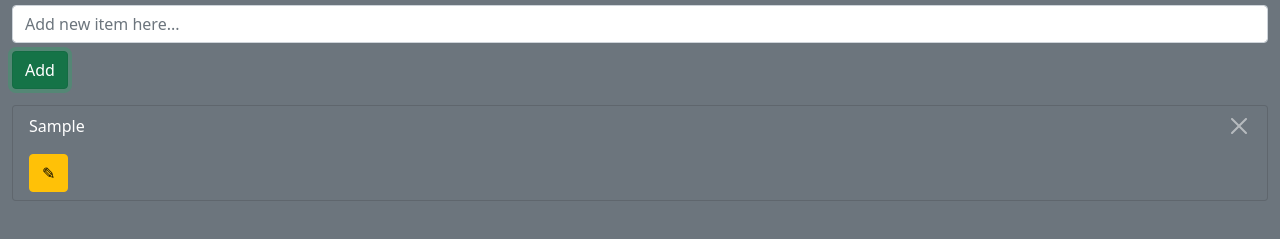
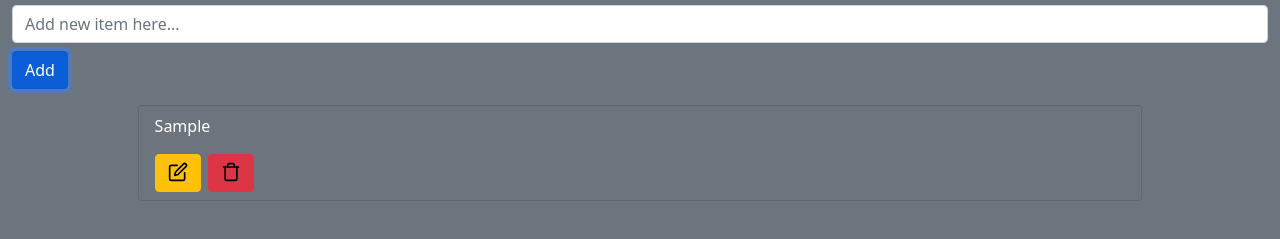
Before and after one commit to Kevin-Kolesky/ToDoList, a plain HTML site: page index.html in a window 1280 px wide. Both pictures are taken after typing "Sample" into the empty fields and a click on the button "Add". Shown: the part 121-360 px from the top of the page. Drawn offline with nearby package versions, Linux system fonts and the light colour scheme.

Commit message:
Added some custom styling on top of the the bootstrap classes

```diff
--- a/index.html
+++ b/index.html
@@ -4,6 +4,7 @@
     <meta charset="UTF-8">
     <meta name="viewport" content="width=device-width, initial-scale=1.0">
     <title>To-Do List:</title>
+    <link rel="stylesheet" href="styles.css">
     <link href="https://cdn.jsdelivr.net/npm/bootstrap@5.0.2/dist/css/bootstrap.min.css" rel="stylesheet" integrity="sha384-EVSTQN3/azprG1Anm3QDgpJLIm9Nao0Yz1ztcQTwFspd3yD65VohhpuuCOmLASjC" crossorigin="anonymous">
     <script src="https://cdn.jsdelivr.net/npm/bootstrap@5.0.2/dist/js/bootstrap.bundle.min.js" integrity="sha384-MrcW6ZMFYlzcLA8Nl+NtUVF0sA7MsXsP1UyJoMp4YLEuNSfAP+JcXn/tWtIaxVXM" crossorigin="anonymous"></script>
   </head>
@@ -15,7 +16,7 @@
         <input type="text" class="form-control" id="todo-input" placeholder="Add new item here...">
       </div>
 
-      <button id="add-button" type="button" class="mb-3 btn btn-success">Add</button>
+      <button id="add-button" type="button" class="mb-3 btn btn-primary">Add</button>
 
       <ul class="list-group" id="todo-list">
         <!-- To-Do items will be dynamically added here -->
--- a/script.js
+++ b/script.js
@@ -31,13 +31,24 @@ function displayItems() {
     items.forEach((item, index) => {
         let HTMLString = `
             <li class="list-group-item text-white list-group-item-action bg-secondary" id="item${index}">
-                <button type="button" class="delete-button btn-close btn-close-white float-end" aria-label="Close" id="edit${index}"></button>
+
                 <p class="card-text text-truncate">${item}</p>
-                <button type="button" class="edit-button btn btn-warning float-start" id="edit${index}">✎</button>
+
+                <button type="button" class="edit-button btn btn-warning float-start" id="edit${index}">
+                    <?xml version="1.0" ?>
+                    <svg class="feather feather-edit" fill="none" height="20" stroke="currentColor" stroke-linecap="round" stroke-linejoin="round" stroke-width="2" viewBox="0 0 24 24" width="20" xmlns="http://www.w3.org/2000/svg"><path d="M11 4H4a2 2 0 0 0-2 2v14a2 2 0 0 0 2 2h14a2 2 0 0 0 2-2v-7"/><path d="M18.5 2.5a2.121 2.121 0 0 1 3 3L12 15l-4 1 1-4 9.5-9.5z"/></svg>
+                </button>
+
+                <button type="button"  class="delete-button danger-button btn-danger btn" aria-label="Close" id="edit${index}">
+                    <?xml version="1.0" ?>
+                    <svg class="feather feather-trash" fill="none" height="20" stroke="currentColor" stroke-linecap="round" stroke-linejoin="round" stroke-width="2" viewBox="0 0 24 24" width="20" xmlns="http://www.w3.org/2000/svg"><polyline points="3 6 5 6 21 6"/><path d="M19 6v14a2 2 0 0 1-2 2H7a2 2 0 0 1-2-2V6m3 0V4a2 2 0 0 1 2-2h4a2 2 0 0 1 2 2v2"/></svg>
+                </button>
           </li>
         `;
         list.insertAdjacentHTML('beforeend', HTMLString);
         btnAdd.innerHTML = 'Add';
+        btnAdd.classList.add('btn-primary');
+        btnAdd.classList.remove('btn-success');
     });
 
     // Attach event listeners for edit and delete buttons
@@ -46,6 +57,8 @@ function displayItems() {
             UpdateState = index; // Set the update state to the index of the item being edited
             document.getElementById('todo-input').value = items[index]; // Fill input with current item text
             btnAdd.innerHTML = 'Update';
+            btnAdd.classList.remove('btn-primary');
+            btnAdd.classList.add('btn-success');
             document.getElementById('todo-input').focus();
         });
     });
--- /dev/null
+++ b/styles.css
@@ -0,0 +1,32 @@
+.trashcan {
+    width: 20px;
+    height: 20px;
+
+    .trashcan-open {
+      display: none;
+    }
+
+    &:hover {
+      .trashcan-open {
+        display: inline;
+      }
+      .trashcan-closed {
+        display: none;
+      }
+    }
+
+}
+
+.danger-button{
+    color: black !important;
+    margin-left: 7px;
+}
+
+.list-group{
+    max-width: 80% !important;
+    margin: 0 auto;
+}
+
+svg {
+  vertical-align: text-top !important;
+}
```
